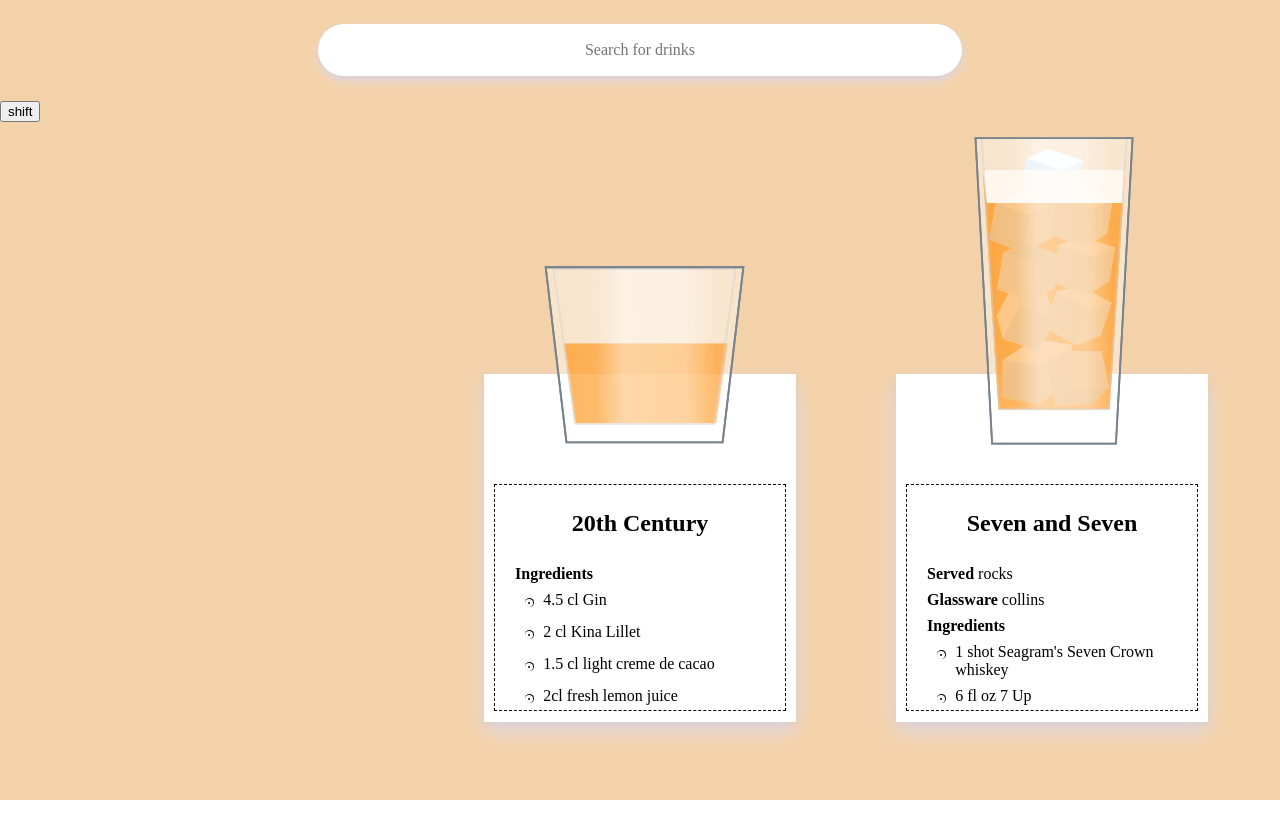
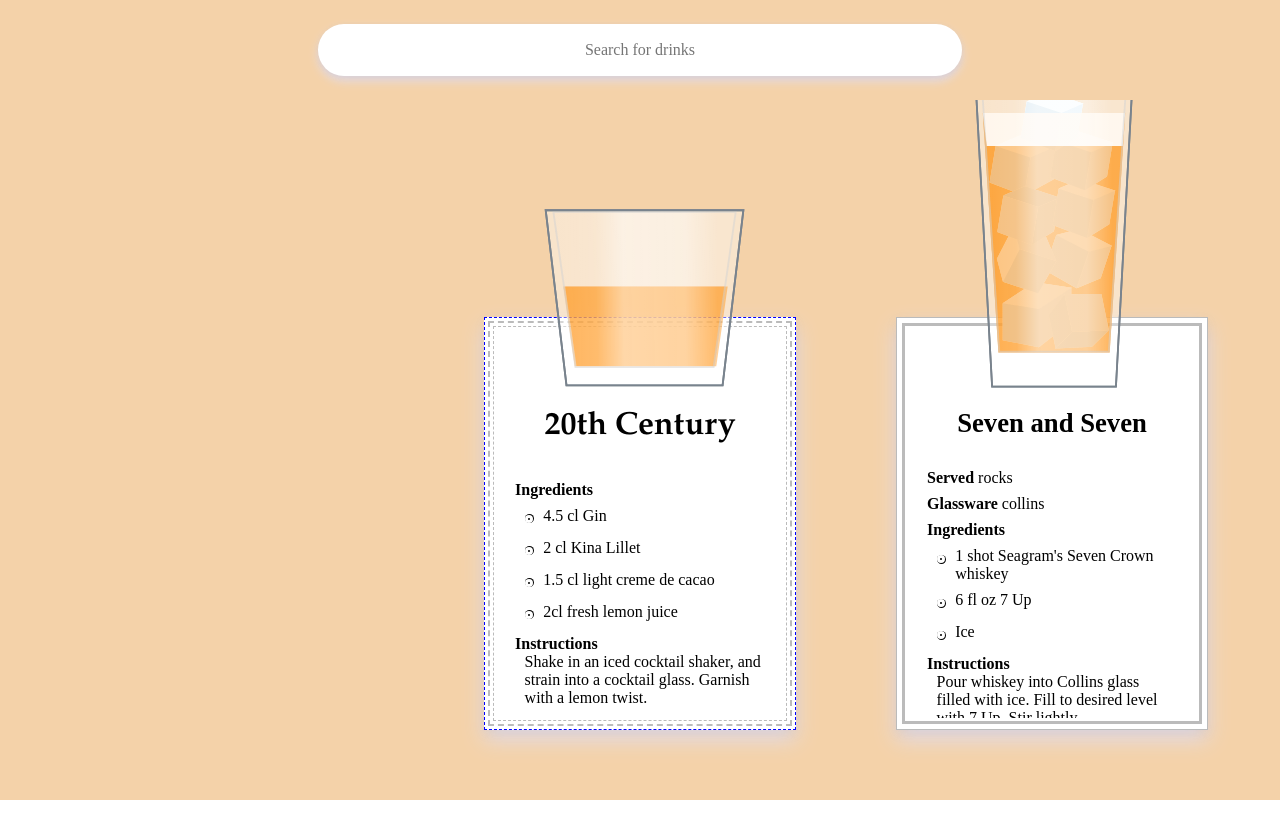
Before and after one commit to cmsparks/cocktail-db, a React (Create React App) app in the folder cocktail-web/: page / in a window 1280 px wide. After the commit the page ends 800 px from the top, so only its background shows below. Built offline with nearby package versions, Linux system fonts and the light colour scheme.

Commit message:
Add in better font stuff

```diff
--- a/cocktail-web/src/App.css
+++ b/cocktail-web/src/App.css
@@ -48,7 +48,7 @@
   display: flex;
   flex-direction: row;
   gap: 100px;
-  padding: 100px;
+  padding: 70px;
   align-items: flex-end;
   box-sizing: border-box;
   height: calc(100vh - 100px);
@@ -83,11 +83,12 @@
   flex-direction: column;
   font-family: 'Avenir Next', 'Avenir';
   width: 250px;
-  height: 25vh;
-  padding: 5px 20px 20px;
+  height: 40vh;
+  padding: 0 20px;
   margin: 10px;
   overflow-y: auto;
-  border: black dashed 1px;
+  margin-top: -20px;
+  /*border: black dashed 1px;*/
 }
 
 .cock-box-info::-webkit-scrollbar {
@@ -108,10 +109,6 @@
   margin-top: 0.5em;
   padding-left: 0.6em;
   text-indent: -0.6em;
-}
-
-.cocktail-name {
-  text-align: center;
 }
 
 .ingredients {
@@ -169,6 +166,104 @@
   font-weight: 600;
 }
 
+.shot-style {
+  position:relative;
+  z-index: -1;
+  border: 1px solid red;
+}
+
+.shot-style:before {
+  content: " ";
+  position: absolute;
+  z-index: -1;
+  top: 5px;
+  left: 5px;
+  right: 5px;
+  bottom: 5px;
+  border: 3px dashed #bbbbbb;
+}
+
+.lowball-style {
+  z-index: -1;
+
+  position:relative;
+  border: 1px dashed blue;
+}
+
+.lowball-style:before {
+  content: " ";
+  position: absolute;
+  z-index: -1;
+  top: 3px;
+  left: 3px;
+  right: 3px;
+  bottom: 3px;
+  border: 2px dashed #bbbbbb;
+}
+
+.lowball-style:after {
+  content: " ";
+  position: absolute;
+  z-index: -1;
+  top: 8px;
+  left: 8px;
+  right: 8px;
+  bottom: 8px;
+  border: 1px dashed #bbbbbb;
+}
+.collins-style {
+
+  z-index: -1;
+
+  position:relative;
+  border: 1px solid #bbbbbb;
+}
+
+.collins-style:before {
+  content: " ";
+  position: absolute;
+  z-index: -1;
+  top: 5px;
+  left: 5px;
+  right: 5px;
+  bottom: 5px;
+  border: 3px solid #bbbbbb;
+}
+
+.martini-style {
+
+  z-index: -1;
+
+  position:relative;
+
+  border: 1px solid #bbbbbb;
+}
+
+.martini-style:before {
+  content: " ";
+  position: absolute;
+  z-index: -1;
+  background-color: none;
+  top: 4px;
+  left: 4px;
+  right: 4px;
+  bottom: 4px;
+  border: 1px solid #bbbbbb;
+}
+
+.martini-style:after {
+  content: " ";
+  position: absolute;
+  background-color: none;
+  z-index: -1;
+  top: 2px;
+  left: 2px;
+  right: 2px;
+  bottom: 2px;
+  border: 1px solid #bbbbbb;
+}
+
+
 .shot-display {
   position: relative;
   bottom: -60px;
@@ -181,7 +276,7 @@
 
 .marg-display {
   position: relative;
-  bottom: -100px;
+  bottom: -80px;
 }
 
 
@@ -197,7 +292,7 @@
 
 .marg-display > svg {
   margin: 0 auto;
-  margin-left: 15%;
+  margin-left: 20%;
   width: 70%;
 }
 
@@ -230,3 +325,32 @@
   margin-left: 35%;
   width: 30%;
 }
+
+.lowball-style > div > .cocktail-name {
+  margin-top: 10px;
+  font-family: "Garamond";
+  font-size: 24pt;
+  text-align:center;
+}
+
+.shot-style > div > .cocktail-name {
+  font-family: "Futura";
+  margin-top: 10px;
+  text-align:center;
+}
+
+.martini-style > div > .cocktail-name {
+  font-family: "Sweet Sans Pro";
+  margin-top: 10px;
+  font-size: 20pt;
+  text-transform: uppercase;
+  letter-spacing: 5px;
+  text-align:center;
+}
+
+.collins-style > div > .cocktail-name {
+  font-family: "SF Pro Rounded";
+  margin-top: 10px;
+  font-size: 20pt;
+  text-align:center;
+}
--- a/cocktail-web/src/App.js
+++ b/cocktail-web/src/App.js
@@ -12,7 +12,6 @@ function App() {
       <header className="App-header">
         <SearchBar setSearch={setSearch}/>
       </header>
-      <button onClick={e => setGrad(!grad)}>shift</button>
       <div className={grad ? "bg-of" : "bg-aviation"}>
       </div>
       <CocktailsList data={cocktails_data.filter(e => JSON.stringify(e).toLowerCase().includes(search))}>
--- a/cocktail-web/src/components/CocktailsList.jsx
+++ b/cocktail-web/src/components/CocktailsList.jsx
@@ -4,10 +4,32 @@ function CocktailsList(props) {
   return <div className="list-container">{props.data.map((e, idx) => <Cocktail key={idx} cocktail={e}/>)}</div>;
 }
 
+function categorize(cocktail) {
+  if (!("drinkware" in cocktail)) {
+
+    return "lowball-style"
+  }
+  let g = cocktail.drinkware.toLowerCase();
+    if (["pilsner glass","pint","pint glass","highball","collins"].indexOf(g) > 0) {
+    return "collins-style"
+  }
+  else if (g.includes("shot")) {
+      return "shot-style"
+  }
+    else if (["flute", "cocktail", "coupe or cocktail glass", "coupe"].indexOf(g) > 0) {
+      return "martini-style"
+  }
+    else if (["hurricane glass", "margarita"].indexOf(g) > 0) {
+      return "marg-style"
+  }
+  return "lowball-style"
+}
+
 function Cocktail(props) {
-  return <div className="cocktail">
+  let drink_Category = categorize(props.cocktail);
+  return <div className={"cocktail"}>
     <CocktailDisplay className="cock-display" cocktail={props.cocktail}/>
-    <div className='cock-box'>
+    <div className={'cock-box ' + drink_Category}>
       <div className='cock-display-stand'></div>
       <div className="cock-box-info">
         <h2 className="cocktail-name">{props.cocktail.name}</h2>
```
